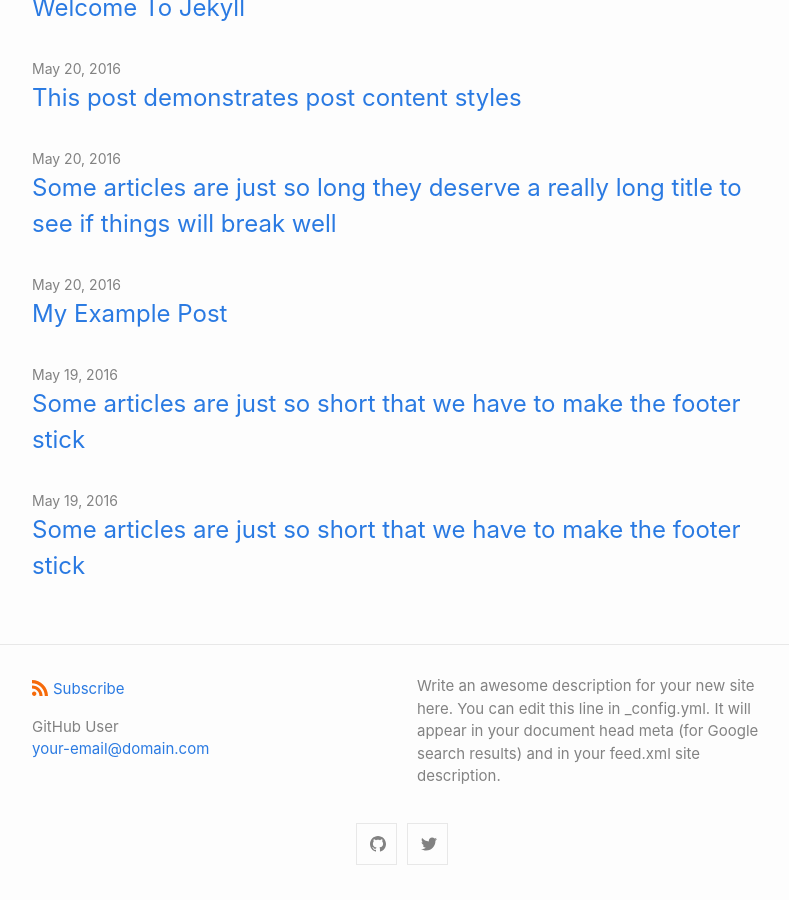
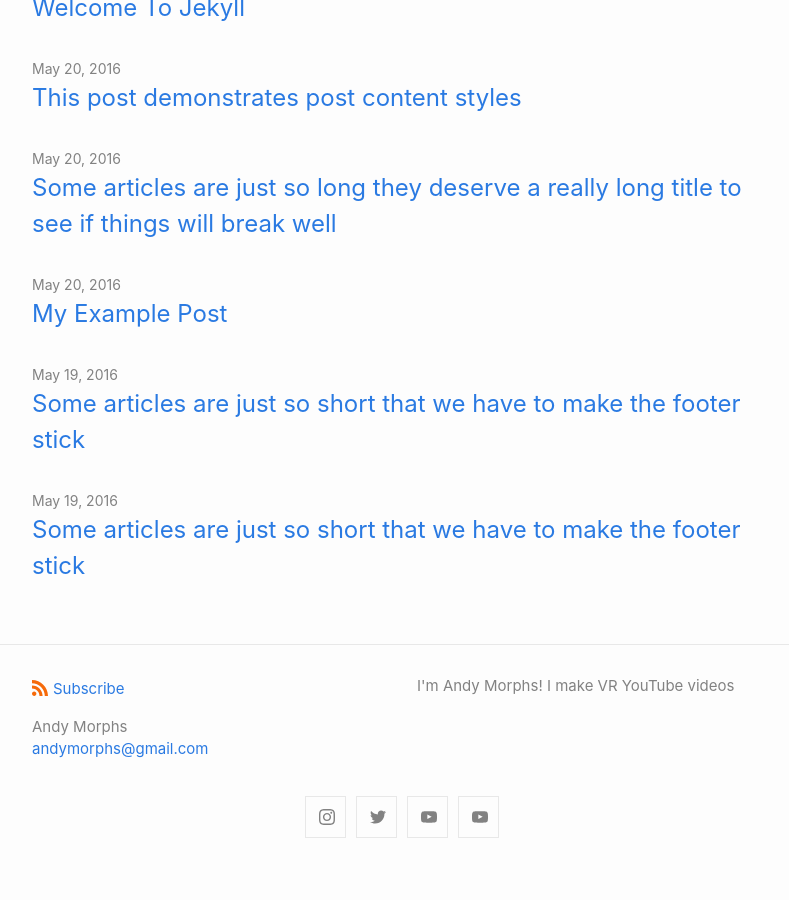
Before and after one commit to andymorphs/Site, a Jekyll site: the page built from index.md, in a window 1280 px wide and 900 px high, scrolled down 574 px. Shown: the whole window, without its empty margins (238-1027 px from the left). Built offline with Jekyll 4.4.1, drawn with Linux system fonts in a browser that asks for light colours; after the commit the page ends 1447 px from its top, so only the background shows below that.

Commit message:
Update _config.yml

```diff
--- a/_config.yml
+++ b/_config.yml
@@ -1,11 +1,9 @@
 title: Andy Morphs
 author:
-  name: GitHub User
-  email: your-email@domain.com
+  name: Andy Morphs
+  email: andymorphs@gmail.com
 description: > # this means to ignore newlines until "show_excerpts:"
-  Write an awesome description for your new site here. You can edit this
-  line in _config.yml. It will appear in your document head meta (for
-  Google search results) and in your feed.xml site description.
+  I'm Andy Morphs! I make VR YouTube videos
 
 show_excerpts: false # set to true to show excerpts on the homepage
 
@@ -16,18 +14,17 @@ minima:
 
   # generate social links in footer
   social_links:
-    twitter: jekyllrb
-    github:  jekyll
+    twitter: andymorphs
     # devto: jekyll
     # dribbble: jekyll
     # facebook: jekyll
     # flickr:   jekyll
-    # instagram: jekyll
+    instagram: andymorphs
     # linkedin: jekyll
     # pinterest: jekyll
-    # youtube: jekyll
-    # youtube_channel: UC8CXR0-3I70i1tfPg1PAE1g
-    # youtube_channel_name: CloudCannon
+    youtube: andymorphs
+    youtube_channel: UCNX88l8ja5flD21ni78ZjVQ
+    youtube_channel_name: andymorphs
     # telegram: jekyll
     # googleplus: +jekyll
     # microdotblog: jekyll
```
